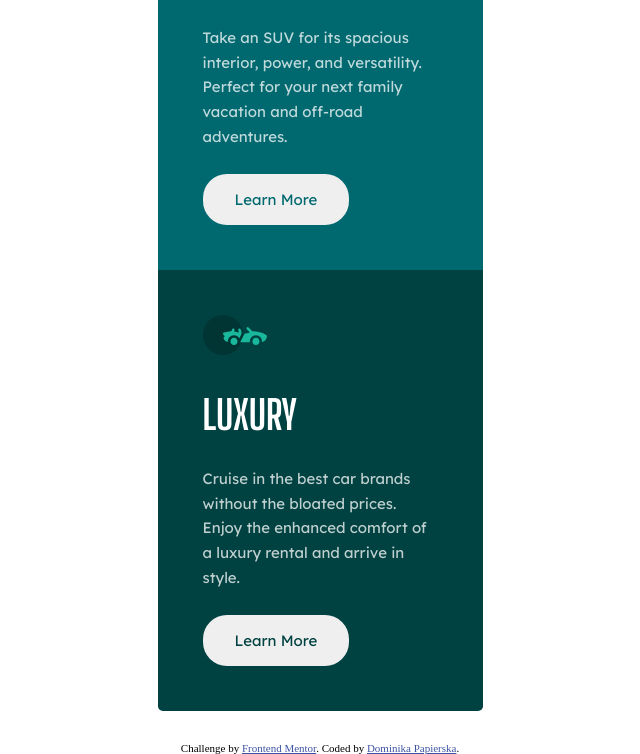
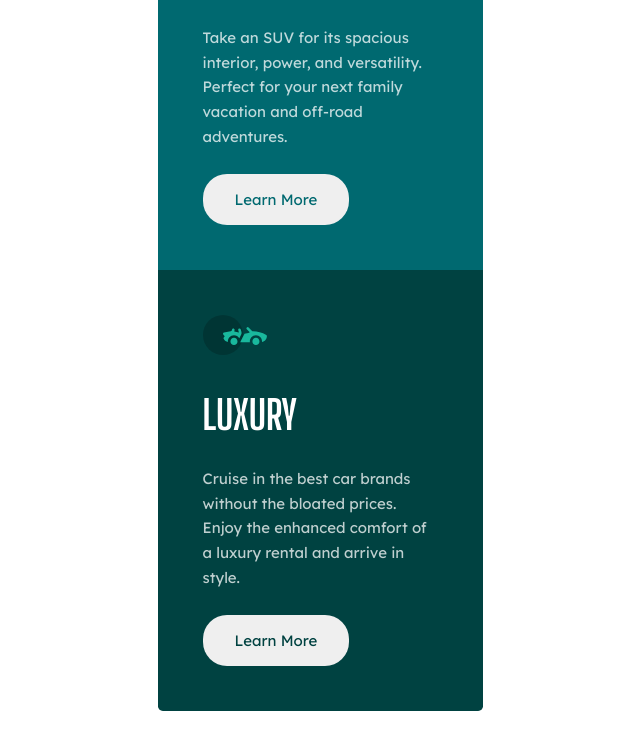
Before and after one commit to dominikapap/FrontentMentor-3-column-card, a plain HTML site: page index.html in a window 1280 px wide. Shown: the part 612-1366 px from the top of the page, without its empty margins (320-960 px from the left). After the commit the page ends 1323 px from the top, so only its background shows below. Drawn offline with Linux system fonts and the light colour scheme.

Commit message:
removed footer

```diff
--- a/css/style.css
+++ b/css/style.css
@@ -1,7 +1,4 @@
-body {
-  display: flex;
-  flex-direction: column;
-}
+
 
 .car-div {
   box-sizing: border-box;
@@ -64,16 +61,8 @@ button {
   color: hsl(179, 100%, 13%);
 }
 
-footer {
-  margin-top: 2rem;
-}
-.attribution {
-  font-size: 11px;
-  text-align: center;
-}
-.attribution a {
-  color: hsl(228, 45%, 44%);
-}
+
+
 /*changes for hover effect*/
 #btn-sedan:hover, #btn-suvs:hover, #btn-luxury:hover {
   color: white;
--- a/index.html
+++ b/index.html
@@ -35,10 +35,6 @@
   </main>
 
 
-  <footer><div class="attribution">
-    Challenge by <a href="https://www.frontendmentor.io?ref=challenge" target="_blank">Frontend Mentor</a>.
-    Coded by <a href="#">Dominika Papierska</a>.
-  </div></footer>
 
 </body>
 </html>
```
Also changed, not shown: 1 other file.
